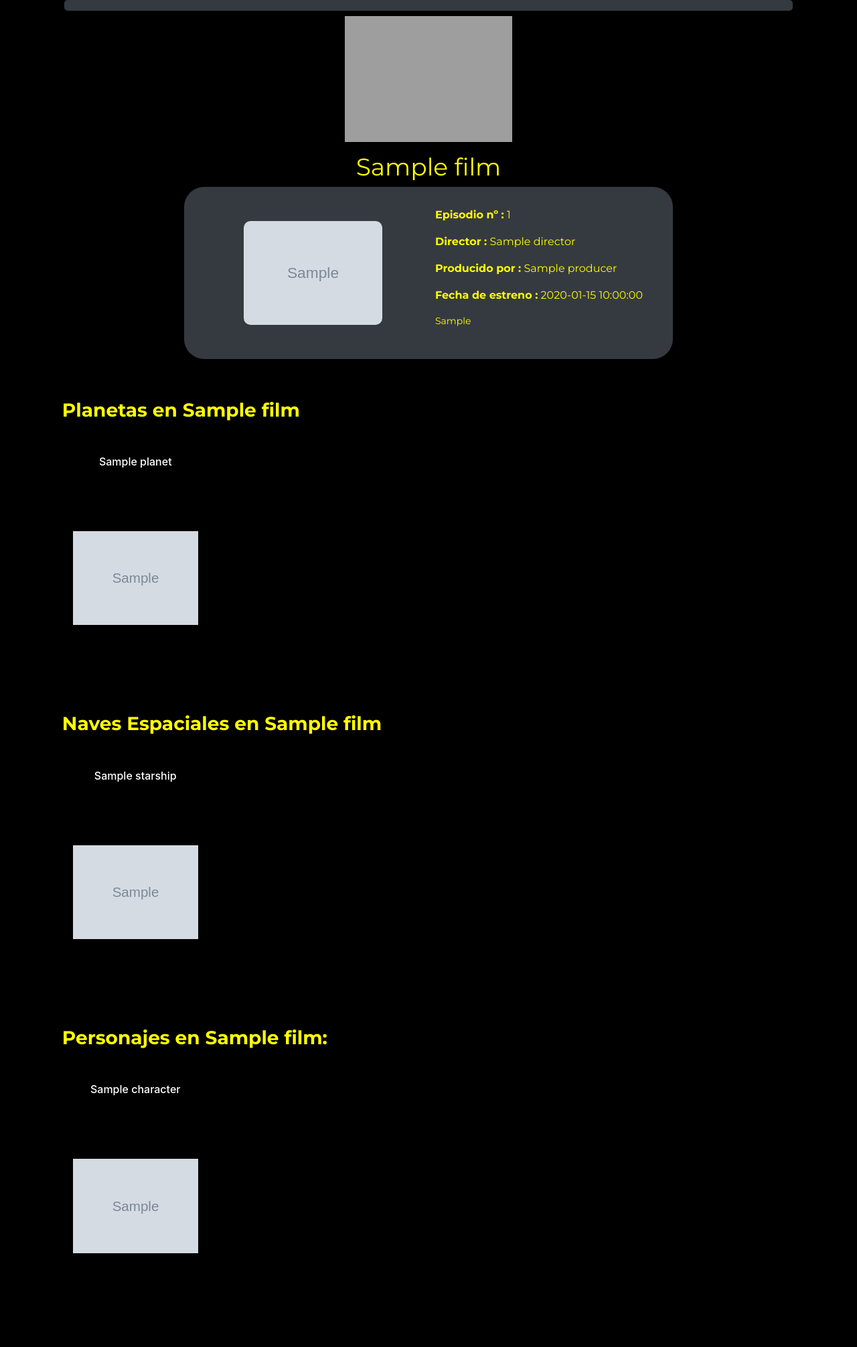
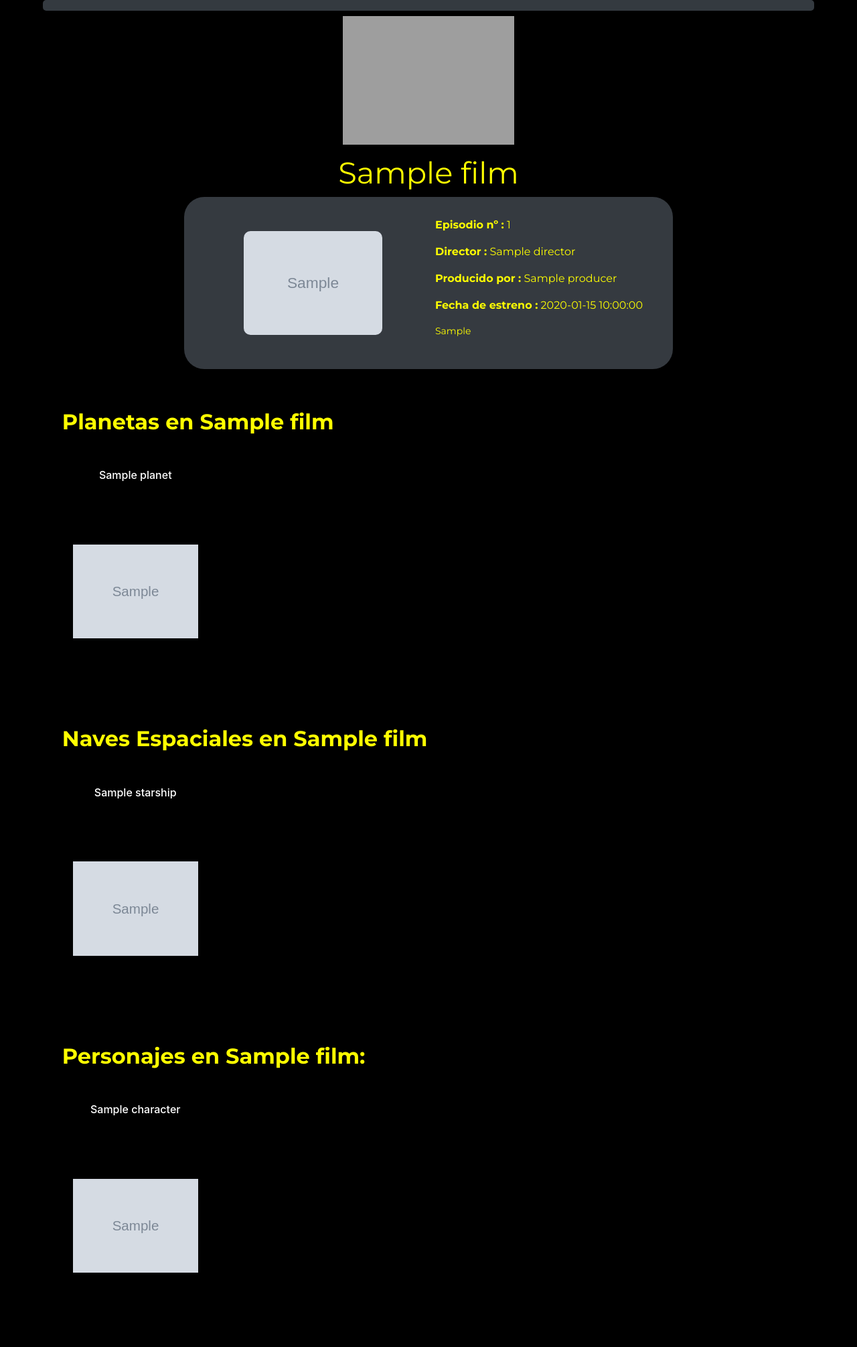
Before and after one commit to dnsDario/Proyecto_StarWars_Symfony, a Symfony app: template templates/films/showFilm.html.twig in a window 1280 px wide. Shown: the whole page at 67% size. Before the commit the page ends 1871 px from the top, so only its background shows below. Run offline with Twig, Linux system fonts and the light colour scheme; the template is opened without the code that fills it: most values are stand-ins (such as "Sample title", 1, 10 or a date in 2020); grey boxes marked "Sample" are stand-in pictures; some libraries are stand-ins or nearby versions; grey boxes are pictures that could not be loaded.

Commit message:
diseño definitivo

```diff
--- a/public/css/styles.css
+++ b/public/css/styles.css
@@ -52,7 +52,7 @@
 .card{
     display: flex;
     align-items: center;
-    justify-content: space-between;
+    justify-content: center;
     width: calc(100% / 5 - 30px);
     height: auto;
     margin-inline: 15px;
@@ -117,6 +117,5 @@
     }
     .card {
         width: calc(100% / 2 - 30px);
-        height: 350px;
     }
 }
--- a/templates/base.html.twig
+++ b/templates/base.html.twig
@@ -15,7 +15,7 @@
     <body>
     	<div class="container-fluid" style= "height:auto; margin: 0; padding: 0; background-color: black;">
             {% block body %}
-		<nav class="navbar navbar-expand-lg navbar-dark bg-dark" style="width: 85%; margin: 0 auto; border-radius: 5px; font-size: 18px;">
+		<nav class="navbar navbar-expand-lg navbar-dark bg-dark" style="width: 90%; margin: 0 auto; border-radius: 5px; font-size: 18px;">
 			<button class="navbar-toggler" type="button" data-toggle="collapse" data-target="#navbarNavAltMarkup" aria-controls="navbarNavAltMarkup" aria-expanded="false" aria-label="Toggle navigation" style="font-size: 20px; height: 60px; border: none;">
 				<span class="navbar-toggler-icon"></span>
 			</button>
@@ -43,18 +43,13 @@
 			</div>
 			{% if app.user %}
 			<div style="display:flex; flex-direction:row; justify-content:flex-end; align-items: center; font-size: 16px;">
-				<p class="navbar-nav" style="color: white;">
-					Bienvenido,
-					{{ app.user.name }}
-				</p>
+				<p class="navbar-nav" style="color: white; font-size: 14px;">Bienvenido, {{ app.user.name }}</p>
 				<a class="nav-link mr-auto ml-auto" href="{{ path('app_logout') }}" style="color: orange;">Logout</a>
 			</div>
 			{% endif %}
 		</nav>
-
-
-            <div class="container-fluid d-flex flex-column align-items-center" style= "heigth:auto; background-color: black; margin: 0; padding: 0;">
-                <img class="pt-2 " src="https://upload.wikimedia.org/wikipedia/commons/thumb/6/6c/Star_Wars_Logo.svg/2560px-Star_Wars_Logo.svg.png" style="width: 250px; height: auto;">
+            <div class="container-fluid d-flex flex-column align-items-center" style= "heigth:auto; min-height: 100vh; background-color: black; margin: 0; padding: 0;">
+                <img class="pt-2 " src="https://upload.wikimedia.org/wikipedia/commons/thumb/6/6c/Star_Wars_Logo.svg/2560px-Star_Wars_Logo.svg.png" style="width: clamp(200px, 20vw, 300px); height: auto;">
 
 				{% block films %} {% endblock %}
 				{% block showFilm %} {% endblock %}
--- a/templates/characters/characters.html.twig
+++ b/templates/characters/characters.html.twig
@@ -5,9 +5,9 @@
 <div class="collections">
     {% for character in characters %}
         <div class="card">
-            <h4 class="card-header" style="color: white; height: 35px; font-size: 20px;">{{ character.name }}</h4>
+            <h4 style="color: white; height: 30px; font-size: clamp(16px, 2vw, 20px); margin:0px;">{{ character.name }}</h4>
             <a href="{{ path('showCharacter', { 'id': character.id }) }}" class="" style="padding: 0px; margin: 10px; width: auto; height: auto;">
-                <img src="{{ character.image }}" alt="character" class="card-img-top" style="height: 350px;">
+                <img src="{{ character.image }}" alt="character" class="card-img-top">
             </a>
             <p style="color: white; height: 20px; font-size: 14px;">{{ character.species }}</p>
             <div style="display: flex; width: 100%; justify-content: space-evenly;">
--- a/templates/characters/showCharacter.html.twig
+++ b/templates/characters/showCharacter.html.twig
@@ -18,7 +18,7 @@
         </div>
     </div>
 
-    <h3 style="width: 95%; margin-top:20px; text-align: left; color:yellow; font-family: 'Montserrat', sans-serif; font-weight: 600;">Naves Espaciales pilotadas por {{character.name}}</h3>
+    <h3 style="width: 95%;font-size: clamp(24px, 2.5vw, 32px); margin-top:20px; text-align: left; color:yellow; font-family: 'Montserrat', sans-serif; font-weight: 600;">Naves Espaciales pilotadas por {{character.name}}</h3>
     <div class="collections">
         {% for starship in character.starships %}
                 <div class="card">
@@ -37,7 +37,7 @@
 		    </div>
         {% endfor %}
     </div>
-    <h3 style="width: 95%; margin-top:30px; text-align: left; color:yellow; font-family: 'Montserrat', sans-serif; font-weight: 600;">Películas en las que aparece {{character.name}}</h3>
+    <h3 style="width: 95%; font-size: clamp(24px, 2.5vw, 32px); margin-top:30px; text-align: left; color:yellow; font-family: 'Montserrat', sans-serif; font-weight: 600;">Películas en las que aparece {{character.name}}</h3>
     <div class="collections">
         {% for film in character.films %}
                 <div class="card">
--- a/templates/films/showFilm.html.twig
+++ b/templates/films/showFilm.html.twig
@@ -2,7 +2,7 @@
 {% block stylesheets %} <link rel="stylesheet" href="{{ asset('css/styles.css') }}"> {% endblock %}
 {% block showFilm %}
 	<div class="row row-cols-1 row-cols-md-2 mt-3 d-flex flex-column justify-content-center align-items-center" style="width: 95vw; height: auto; background-color: black;">
-		<h2 style="color: yellow; font-size: 36px; font-family: 'Montserrat', sans-serif; font-weight: 500;">{{film.title}}</h2>
+		<h2 style="color: yellow; font-size: clamp(26px, 3.5vw, 48px); font-family: 'Montserrat', sans-serif; font-weight: 500;">{{film.title}}</h2>
 		<div class="tarjet">
 			<div class="imgTarjet">
 				<img src="{{(film.image)}}" alt="film">
@@ -20,7 +20,7 @@
 			</div>
 		</div>
 
-		<h3 style="width: 90%; margin-top:20px; text-align: left; color:yellow; font-family: 'Montserrat', sans-serif; font-weight: 600;">Planetas en
+		<h3 style="width: 90%; font-size: clamp(24px, 2.5vw, 32px); margin-top:20px; text-align: left; color:yellow; font-family: 'Montserrat', sans-serif; font-weight: 600;">Planetas en
 			{{film.title}}</h3>
 		<div class="collections">
 			{% for planet in film.planets %}
@@ -39,7 +39,7 @@
 				</div>
 			{% endfor %}
 		</div>
-		<h3 style="width: 90%; margin-top:30px; text-align: left; color:yellow; font-family: 'Montserrat', sans-serif; font-weight: 600;">Naves Espaciales en
+		<h3 style="width: 90%; font-size: clamp(24px, 2.5vw, 32px); margin-top:30px; text-align: left; color:yellow; font-family: 'Montserrat', sans-serif; font-weight: 600;">Naves Espaciales en
 			{{film.title}}</h3>
 		<div class="collections">
 			{% for starship in film.starships %}
@@ -59,7 +59,7 @@
 			{% endfor %}
 		</div>
 
-		<h3 style="width: 90%; margin-top:30px; text-align: left; color:yellow; font-family: 'Montserrat', sans-serif; font-weight: 600;">Personajes en
+		<h3 style="width: 90%; font-size: clamp(24px, 2.5vw, 32px); margin-top:30px; text-align: left; color:yellow; font-family: 'Montserrat', sans-serif; font-weight: 600;">Personajes en
 			{{film.title}}:</h3>
 
 		<div class="collections">
--- a/templates/planets/planets.html.twig
+++ b/templates/planets/planets.html.twig
@@ -7,9 +7,9 @@
 		{% for planet in planets %}
 			{% if planet.image %}
 				<div class="card">
-					<h4 class="card-header" style="color: white; height: 40px;">{{planet.name}}</h4>
-					<a href="{{path("showPlanet",{"id":planet.id})}}" class="" style="padding: 0px; width: auto; height: auto;">
-						<img src="{{planet.image}}" alt="planet" class="card-img-top" style=" height:350px;">
+					<h4 style="color: white; height: 30px; font-size: clamp(16px, 2vw, 20px); margin:0px;">{{planet.name}}</h4>
+					<a href="{{path("showPlanet",{"id":planet.id})}}">
+						<img src="{{planet.image}}" alt="planet" class="card-img-top">
 					</a>
 					<div
 						style="display: flex; width: 100%; justify-content: space-around; ">
--- a/templates/planets/showPlanet.html.twig
+++ b/templates/planets/showPlanet.html.twig
@@ -19,7 +19,7 @@
         </div>
     </div>
 
-<h3 style="width: 90%; margin-top:30px; text-align: left; color:yellow; font-family: 'Montserrat', sans-serif; font-weight: 600;">{{planet.name}} es Planeta Natal de</h3>
+<h3 style="width: 90%; font-size: clamp(24px, 2.5vw, 32px); margin-top:30px; text-align: left; color:yellow; font-family: 'Montserrat', sans-serif; font-weight: 600;">{{planet.name}} es Planeta Natal de</h3>
 <div class="collections">
 	{% for character in planet.characters %}
 		<div class="card">
@@ -38,7 +38,7 @@
 	{% endfor %}
 </div>
 
-<h3 style="width: 90%; margin-top:30px; text-align: left; color:yellow; font-family: 'Montserrat', sans-serif; font-weight: 600;">Películas en las que aparece {{planet.name}}</h3>
+<h3 style="width: 90%; font-size: clamp(24px, 2.5vw, 32px); margin-top:30px; text-align: left; color:yellow; font-family: 'Montserrat', sans-serif; font-weight: 600;">Películas en las que aparece {{planet.name}}</h3>
     <div class="collections">
         {% for film in planet.films %}
                 <div class="card">
--- a/templates/starships/showStarship.html.twig
+++ b/templates/starships/showStarship.html.twig
@@ -20,7 +20,7 @@
         </div>
 
 
-    <h3 style="width: 95%; margin-top:30px; text-align: left; color:yellow; font-family: 'Montserrat', sans-serif; font-weight: 600;">Películas en las que aparece {{starship.name}}</h3>
+    <h3 style="width: 95%; font-size: clamp(24px, 2.5vw, 32px); margin-top:30px; text-align: left; color:yellow; font-family: 'Montserrat', sans-serif; font-weight: 600;">Películas en las que aparece {{starship.name}}</h3>
         <div class="collections">
             {% for film in starship.films %}
                     <div class="card">
```
Also changed, not shown: templates/films/films.html.twig (+5 -5 lines), templates/starships/starships.html.twig (+3 -4 lines).
